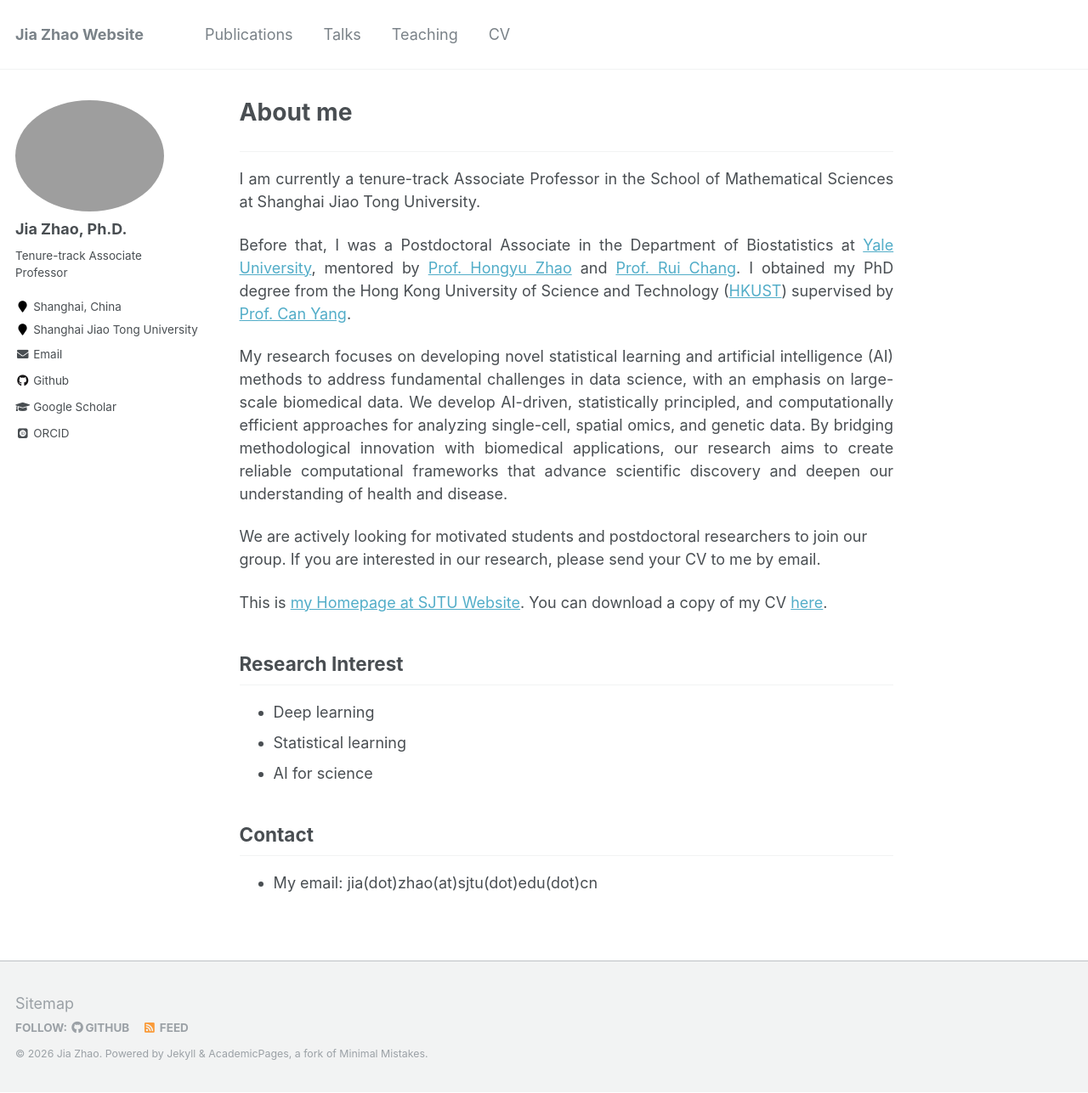
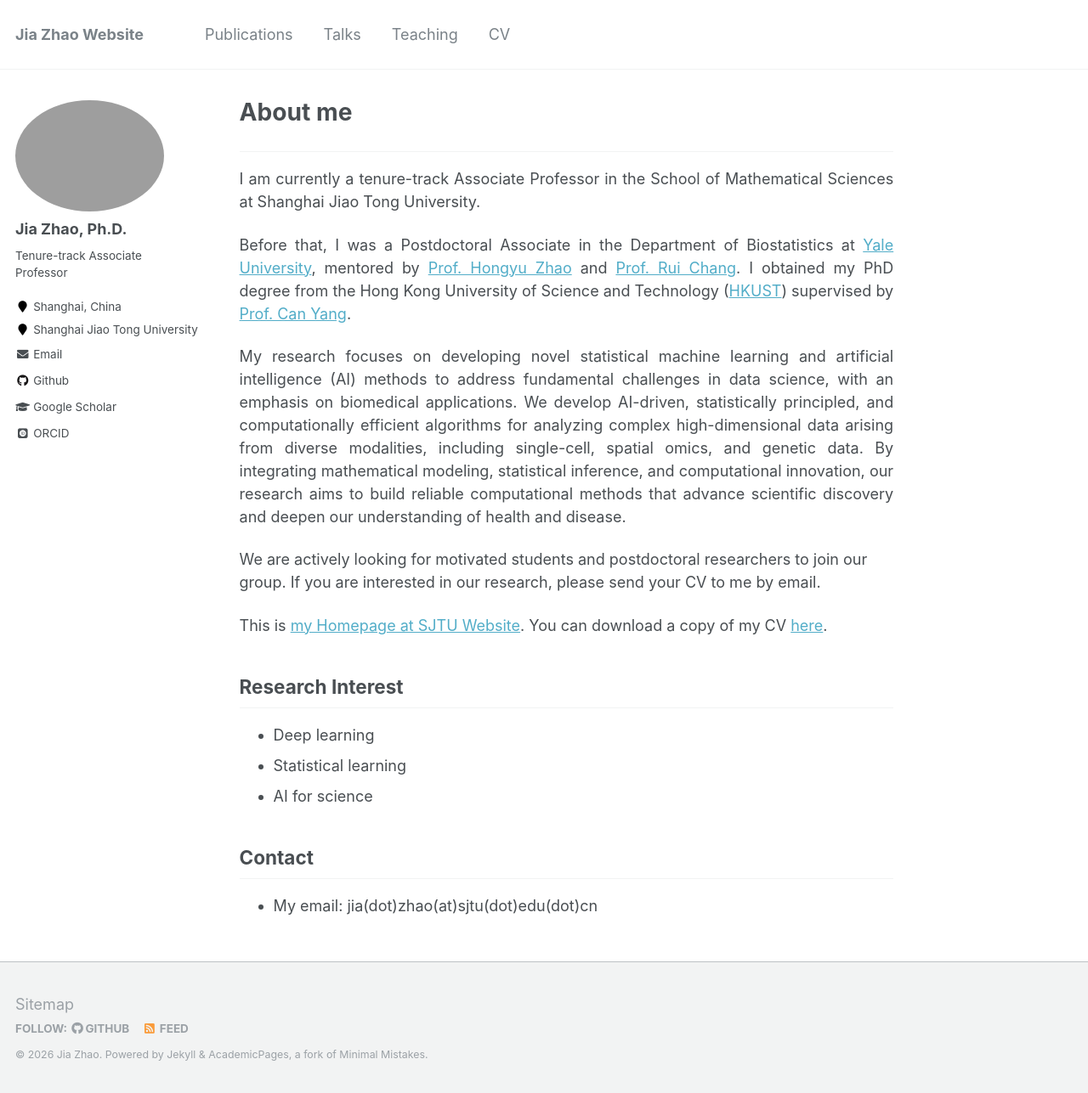
Before and after one commit to jiazhao97/jiazhao97.github.io, a Jekyll site: the page built from _pages/about.md, in a window 1280 px wide and 1287 px high. Shown: the whole window at 85% size. Built offline with Jekyll 4.4.1, drawn with Linux system fonts in a browser that asks for light colours; some web fonts are replaced.

Commit message:
Update about.md

```diff
--- a/_pages/about.md
+++ b/_pages/about.md
@@ -19,7 +19,7 @@ Before that, I was a Postdoctoral Associate in the Department of Biostatistics a
 </p>
 
 <p style="text-align: justify">
-My research focuses on developing novel statistical learning and artificial intelligence (AI) methods to address fundamental challenges in data science, with an emphasis on large-scale biomedical data. We develop AI-driven, statistically principled, and computationally efficient approaches for analyzing single-cell, spatial omics, and genetic data. By bridging methodological innovation with biomedical applications, our research aims to create reliable computational frameworks that advance scientific discovery and deepen our understanding of health and disease.
+My research focuses on developing novel statistical machine learning and artificial intelligence (AI) methods to address fundamental challenges in data science, with an emphasis on biomedical applications. We develop AI-driven, statistically principled, and computationally efficient algorithms for analyzing complex high-dimensional data arising from diverse modalities, including single-cell, spatial omics, and genetic data. By integrating mathematical modeling, statistical inference, and computational innovation, our research aims to build reliable computational methods that advance scientific discovery and deepen our understanding of health and disease.
 </p>
 
 We are actively looking for motivated students and postdoctoral researchers to join our group. If you are interested in our research, please send your CV to me by email.
```
